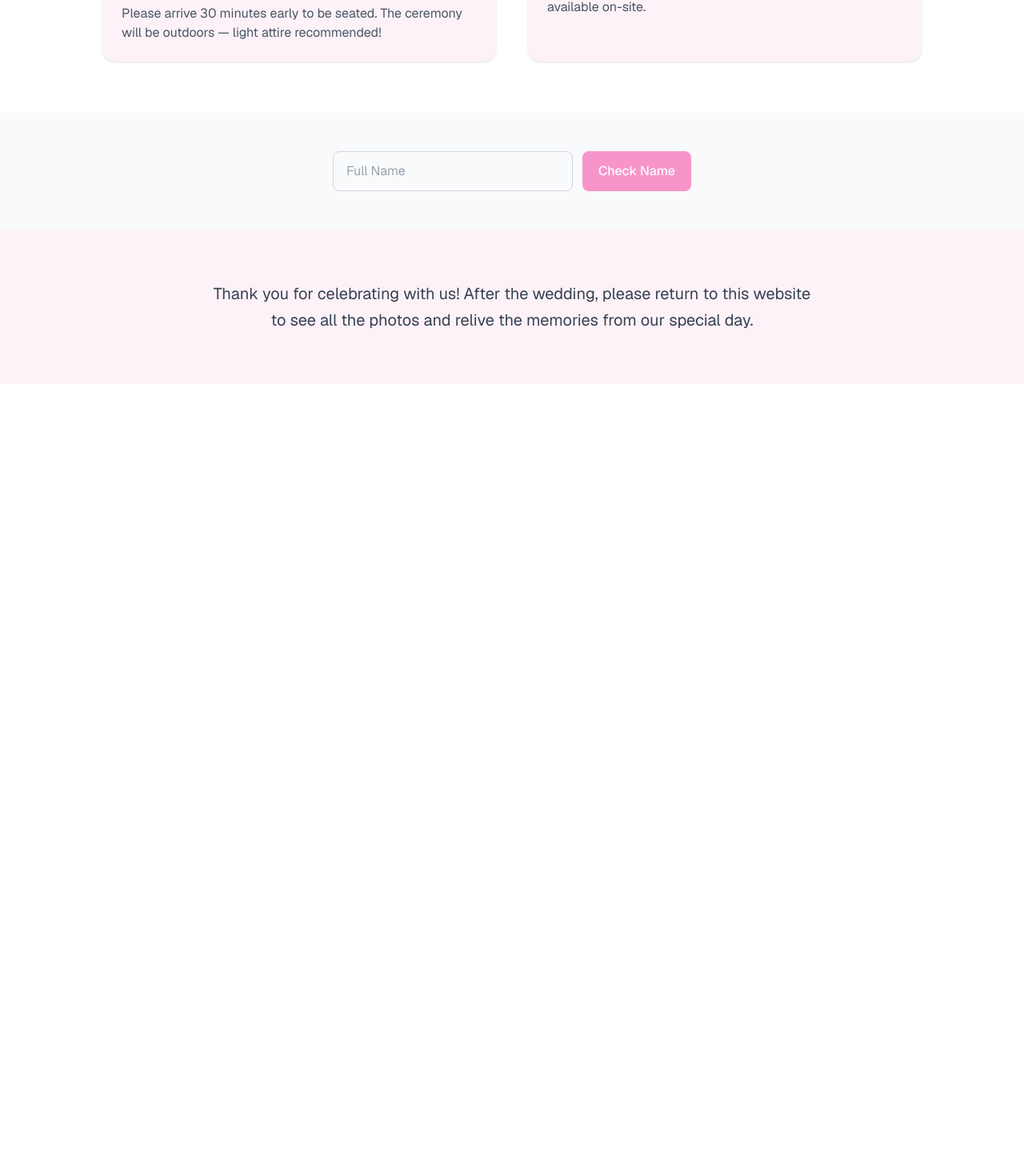
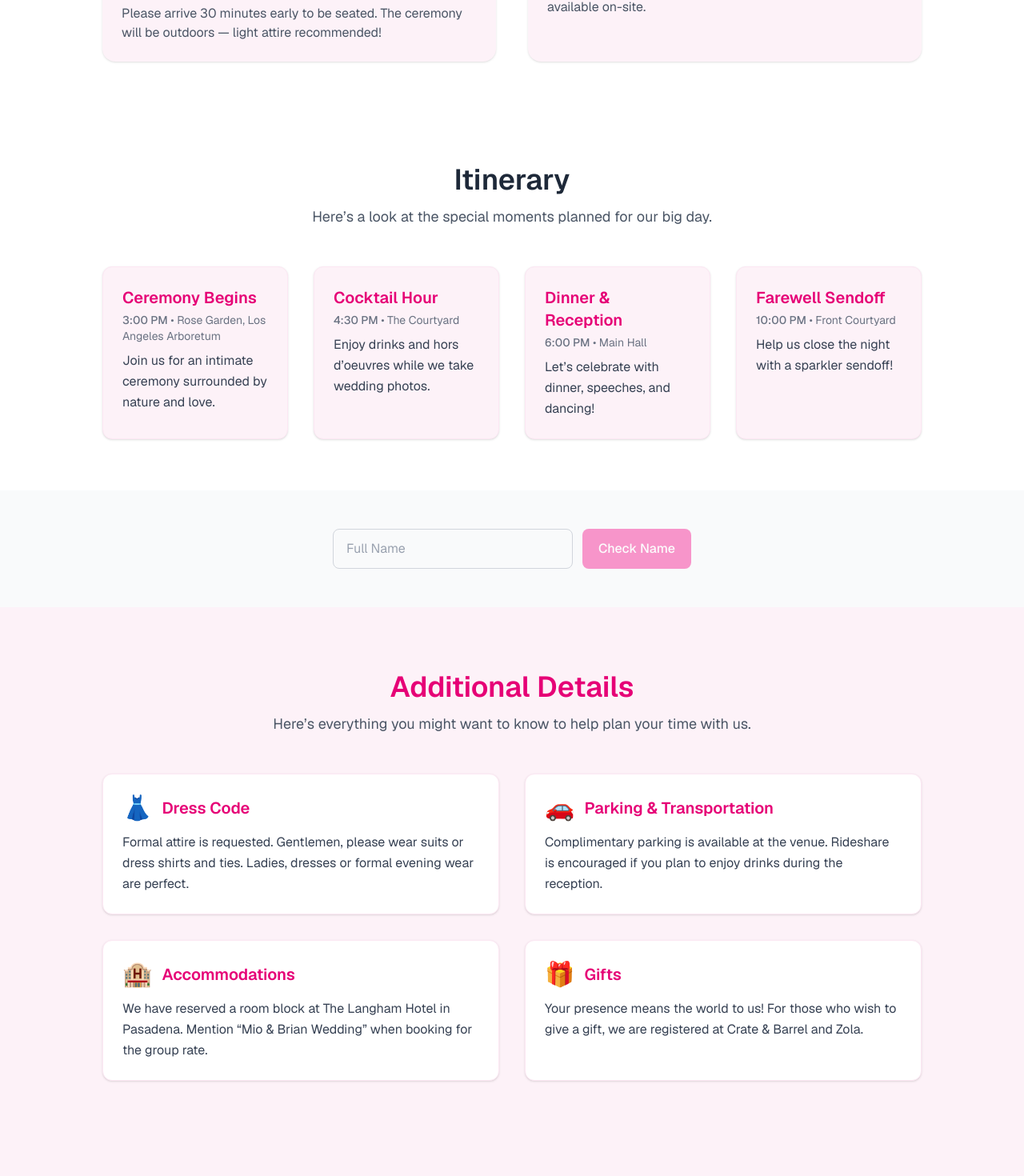
Before and after one commit to brianlpham21/mio-and-brian-wedding-rsvp, a Next.js app: page / in a window 1280 px wide. Shown: the part 1131-2601 px from the top of the page at 80% size. Before the commit the page ends 1611 px from the top, so only its background shows below. Built offline with nearby package versions, Linux system fonts and the light colour scheme.

Commit message:
additional details, itinerary and reword components

```diff
--- /dev/null
+++ b/app/components/additionalDetails.tsx
@@ -0,0 +1,76 @@
+'use client';
+
+import { motion } from 'framer-motion';
+
+const details = [
+  {
+    title: 'Dress Code',
+    description:
+      'Formal attire is requested. Gentlemen, please wear suits or dress shirts and ties. Ladies, dresses or formal evening wear are perfect.',
+    icon: '👗',
+  },
+  {
+    title: 'Parking & Transportation',
+    description:
+      'Complimentary parking is available at the venue. Rideshare is encouraged if you plan to enjoy drinks during the reception.',
+    icon: '🚗',
+  },
+  {
+    title: 'Accommodations',
+    description:
+      'We have reserved a room block at The Langham Hotel in Pasadena. Mention “Mio & Brian Wedding” when booking for the group rate.',
+    icon: '🏨',
+  },
+  {
+    title: 'Gifts',
+    description:
+      'Your presence means the world to us! For those who wish to give a gift, we are registered at Crate & Barrel and Zola.',
+    icon: '🎁',
+  },
+];
+
+export default function AdditionalDetails() {
+  return (
+    <section id="details" className="w-full bg-pink-50 py-20 px-6 sm:px-8 md:px-12 text-gray-800">
+      <div className="max-w-5xl mx-auto text-center mb-12">
+        <motion.h2
+          initial={{ opacity: 0, y: 20 }}
+          whileInView={{ opacity: 1, y: 0 }}
+          transition={{ duration: 0.6 }}
+          viewport={{ once: true }}
+          className="text-3xl sm:text-4xl font-semibold text-pink-600 mb-3"
+        >
+          Additional Details
+        </motion.h2>
+        <motion.p
+          initial={{ opacity: 0, y: 20 }}
+          whileInView={{ opacity: 1, y: 0 }}
+          transition={{ duration: 0.8, delay: 0.2 }}
+          viewport={{ once: true }}
+          className="text-lg text-gray-600 max-w-2xl mx-auto"
+        >
+          Here’s everything you might want to know to help plan your time with us.
+        </motion.p>
+      </div>
+
+      <div className="grid md:grid-cols-2 gap-8 max-w-5xl mx-auto">
+        {details.map((item, index) => (
+          <motion.div
+            key={index}
+            initial={{ opacity: 0, y: 30 }}
+            whileInView={{ opacity: 1, y: 0 }}
+            transition={{ duration: 0.6, delay: index * 0.15 }}
+            viewport={{ once: true }}
+            className="bg-white rounded-xl shadow-sm p-6 border border-pink-100 text-left"
+          >
+            <div className="flex items-center gap-3 mb-3">
+              <span className="text-3xl">{item.icon}</span>
+              <h3 className="text-xl font-semibold text-pink-600">{item.title}</h3>
+            </div>
+            <p className="text-gray-700 leading-relaxed">{item.description}</p>
+          </motion.div>
+        ))}
+      </div>
+    </section>
+  );
+}
--- a/app/components/heroSection.tsx
+++ b/app/components/hero.tsx
@@ -2,7 +2,7 @@
 
 import { motion, useViewportScroll, useTransform } from 'framer-motion';
 
-export default function HeroSection() {
+export default function Hero() {
   // Scroll-based fade for text
   const { scrollY } = useViewportScroll();
   const opacity = useTransform(scrollY, [0, 300], [1, 0]);
@@ -14,6 +14,9 @@ export default function HeroSection() {
       <video
         className="absolute inset-0 w-full h-full object-cover"
         src="/field.mp4"
+        style={{
+          objectPosition: '60% center', // focus right side for mobile
+        }}
         autoPlay
         muted
         loop
--- /dev/null
+++ b/app/components/itinerary.tsx
@@ -0,0 +1,76 @@
+'use client';
+
+import { motion } from 'framer-motion';
+
+const itinerary = [
+  {
+    time: '3:00 PM',
+    title: 'Ceremony Begins',
+    location: 'Rose Garden, Los Angeles Arboretum',
+    description: 'Join us for an intimate ceremony surrounded by nature and love.',
+  },
+  {
+    time: '4:30 PM',
+    title: 'Cocktail Hour',
+    location: 'The Courtyard',
+    description: 'Enjoy drinks and hors d’oeuvres while we take wedding photos.',
+  },
+  {
+    time: '6:00 PM',
+    title: 'Dinner & Reception',
+    location: 'Main Hall',
+    description: 'Let’s celebrate with dinner, speeches, and dancing!',
+  },
+  {
+    time: '10:00 PM',
+    title: 'Farewell Sendoff',
+    location: 'Front Courtyard',
+    description: 'Help us close the night with a sparkler sendoff!',
+  },
+];
+
+export default function Itinerary() {
+  return (
+    <section id="itinerary" className="w-full bg-white py-16 px-6 sm:px-8 md:px-12 text-gray-800">
+      <div className="max-w-5xl mx-auto text-center mb-12">
+        <motion.h2
+          initial={{ opacity: 0, y: 20 }}
+          whileInView={{ opacity: 1, y: 0 }}
+          transition={{ duration: 0.6 }}
+          viewport={{ once: true }}
+          className="text-3xl sm:text-4xl font-semibold mb-3"
+        >
+          Itinerary
+        </motion.h2>
+        <motion.p
+          initial={{ opacity: 0, y: 20 }}
+          whileInView={{ opacity: 1, y: 0 }}
+          transition={{ duration: 0.8, delay: 0.2 }}
+          viewport={{ once: true }}
+          className="text-lg text-gray-600 max-w-2xl mx-auto"
+        >
+          Here’s a look at the special moments planned for our big day.
+        </motion.p>
+      </div>
+
+      <div className="grid md:grid-cols-4 gap-8 max-w-5xl mx-auto">
+        {itinerary.map((event, index) => (
+          <motion.div
+            key={index}
+            initial={{ opacity: 0, y: 30 }}
+            whileInView={{ opacity: 1, y: 0 }}
+            transition={{ duration: 0.6, delay: index * 0.15 }}
+            viewport={{ once: true }}
+            className="bg-pink-50 rounded-xl shadow-sm p-6 border border-pink-100 text-left"
+          >
+            <h3 className="text-xl font-semibold text-pink-600 mb-1">{event.title}</h3>
+            <p className="text-sm text-gray-500 mb-2">
+              <span className="font-medium">{event.time}</span> • {event.location}
+            </p>
+            <p className="text-gray-700 leading-relaxed">{event.description}</p>
+          </motion.div>
+        ))}
+      </div>
+    </section>
+  );
+}
--- a/app/components/returnInfoSection.tsx
+++ b/app/components/returnInfo.tsx
@@ -4,7 +4,7 @@ import { motion, useAnimation, Variants } from 'framer-motion';
 import { useEffect } from 'react';
 import { useInView } from 'react-intersection-observer';
 
-export default function ReturnInfoSection() {
+export default function ReturnInfo() {
   const controls = useAnimation();
   const [ref, inView] = useInView({ threshold: 1, triggerOnce: true });
 
--- a/app/components/weddingInfoSection.tsx
+++ b/app/components/weddingInfo.tsx
@@ -1,4 +1,4 @@
-export default function WeddingInfoSection() {
+export default function WeddingInfo() {
   return (
     <section className="w-full bg-white py-16 px-6 sm:px-8 md:px-12 text-gray-800">
       <div className="max-w-5xl mx-auto">
--- a/app/page.tsx
+++ b/app/page.tsx
@@ -2,13 +2,15 @@
 
 import React from 'react';
 
-import HeroSection from './components/heroSection';
+import Hero from './components/hero';
 import GuestNameCheck from './components/guestNameCheck';
 import AttendingConfirmation from './components/confirmation/attendingConfirmation';
+import WeddingInfo from './components/weddingInfo';
+import ReturnInfo from './components/returnInfo';
+import Itinerary from './components/itinerary';
 
 import { RsvpPayload } from './types';
-import WeddingInfoSection from './components/weddingInfoSection';
-import ReturnInfoSection from './components/returnInfoSection';
+import AdditionalDetails from './components/additionalDetails';
 
 export default function Main() {
   const [name, setName] = React.useState('');
@@ -98,8 +100,9 @@ export default function Main() {
 
   return (
     <div className="min-h-screen flex flex-col items-center justify-center bg-gray-50 font-sans text-gray-800">
-      <HeroSection />
-      <WeddingInfoSection />
+      <Hero />
+      <WeddingInfo />
+      <Itinerary />
       <main className="flex flex-col w-full max-w-2xl px-6 py-12 sm:px-8 md:px-10">
         <GuestNameCheck
           nameAvailable={nameAvailable}
@@ -126,7 +129,8 @@ export default function Main() {
           submitted={submitted}
         />
       </main>
-      <ReturnInfoSection />
+      <AdditionalDetails />
+      <ReturnInfo />
     </div>
   );
 }
```
